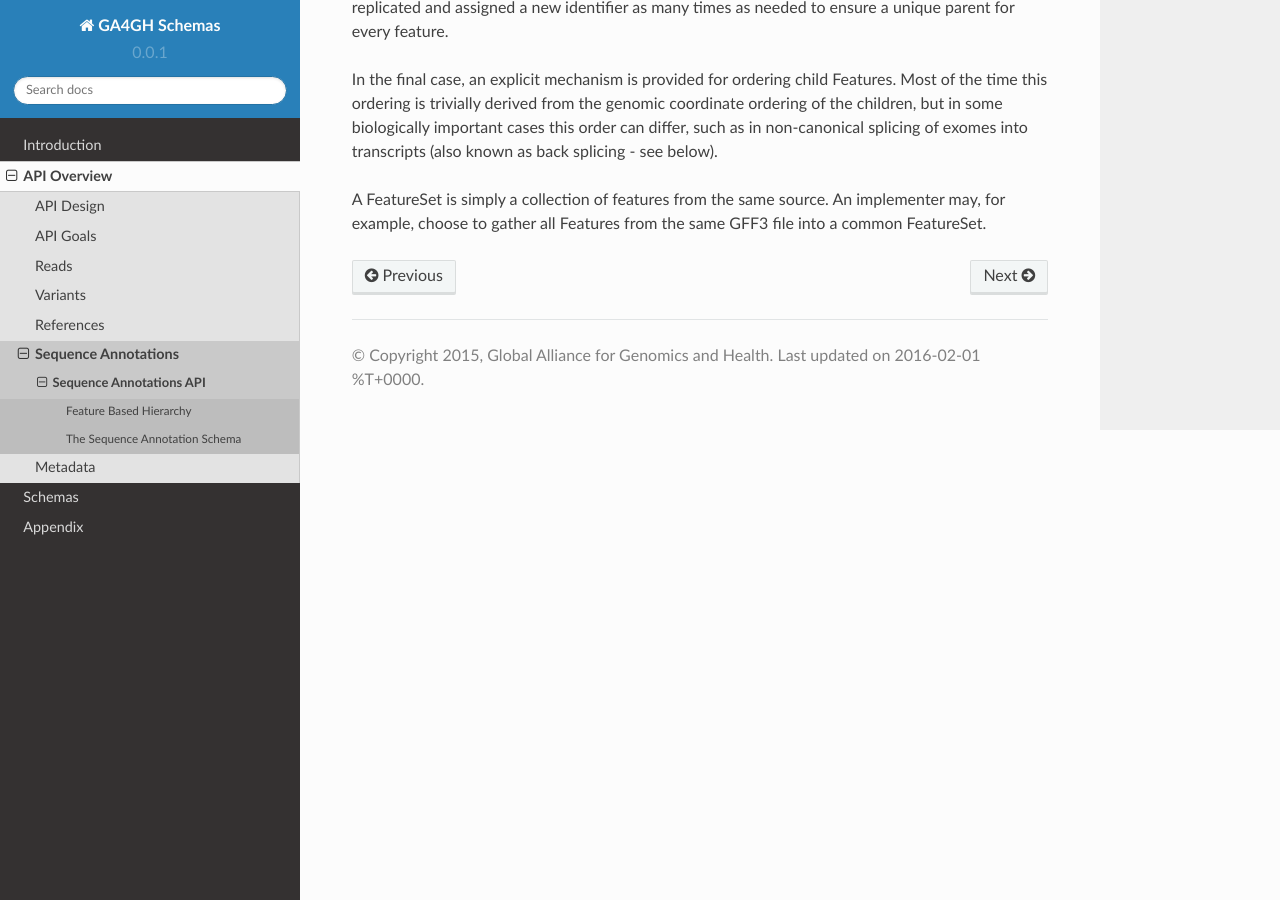
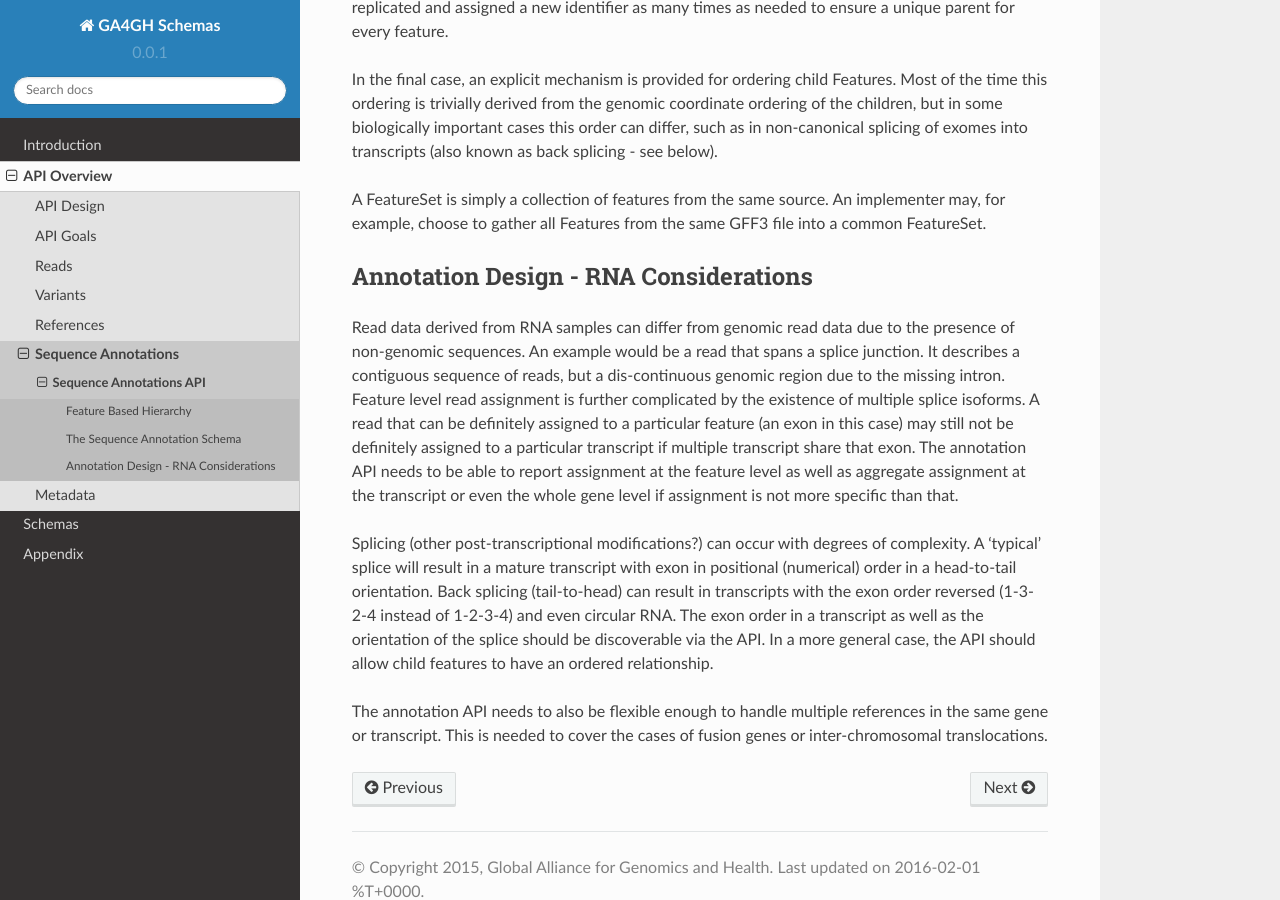
Before and after one commit to ga4gh/ga4gh-schemas, a Sphinx documentation site: the page built from doc/source/api/sequence_annotations.rst, in a window 1280 px wide and 900 px high, scrolled down 900 px. Built offline with Sphinx 7.4.7 and the Read the Docs theme 2.0.0, drawn with Linux system fonts in a browser that asks for light colours; pages that are not in the unit, such as notebooks, are missing from menus.

Commit message:
Re-added RNA considerations to sequence_annotations.rst

```diff
--- a/doc/source/api/sequence_annotations.rst
+++ b/doc/source/api/sequence_annotations.rst
@@ -33,3 +33,14 @@ In the second case, as explained above, features with multiple parents in a GFF3
 In the final case, an explicit mechanism is provided for ordering child Features. Most of the time this ordering is trivially derived from the genomic coordinate ordering of the children, but in some biologically important cases this order can differ, such as in non-canonical splicing of exomes into transcripts (also known as back splicing - see below).
 
 A FeatureSet is simply a collection of features from the same source. An implementer may, for example, choose to gather all Features from the same GFF3 file into a common FeatureSet.
+
+
+--------------------------------------
+Annotation Design - RNA Considerations
+--------------------------------------
+
+Read data derived from RNA samples can differ from genomic read data due to the presence of non-genomic sequences.  An example would be a read that spans a splice junction.  It describes a contiguous sequence of reads, but a dis-continuous genomic region due to the missing intron.  Feature level read assignment is further complicated by the existence of multiple splice isoforms.  A read that can be definitely assigned to a particular feature (an exon in this case) may still not be definitely assigned to a particular transcript if multiple transcript share that exon.  The annotation API needs to be able to report assignment at the feature level as well as aggregate assignment at the transcript or even the whole gene level if assignment is not more specific than that.
+
+Splicing (other post-transcriptional modifications?) can occur with degrees of complexity.  A ‘typical’ splice will result in a mature transcript with exon in positional (numerical) order in a head-to-tail orientation.  Back splicing (tail-to-head) can result in transcripts with the exon order reversed (1-3-2-4 instead of 1-2-3-4) and even circular RNA.  The exon order in a transcript as well as the orientation of the splice should be discoverable via the API.  In a more general case, the API should allow child features to have an ordered relationship.
+
+The annotation API needs to also be flexible enough to handle multiple references in the same gene or transcript.  This is needed to cover the cases of fusion genes or inter-chromosomal translocations.
```
